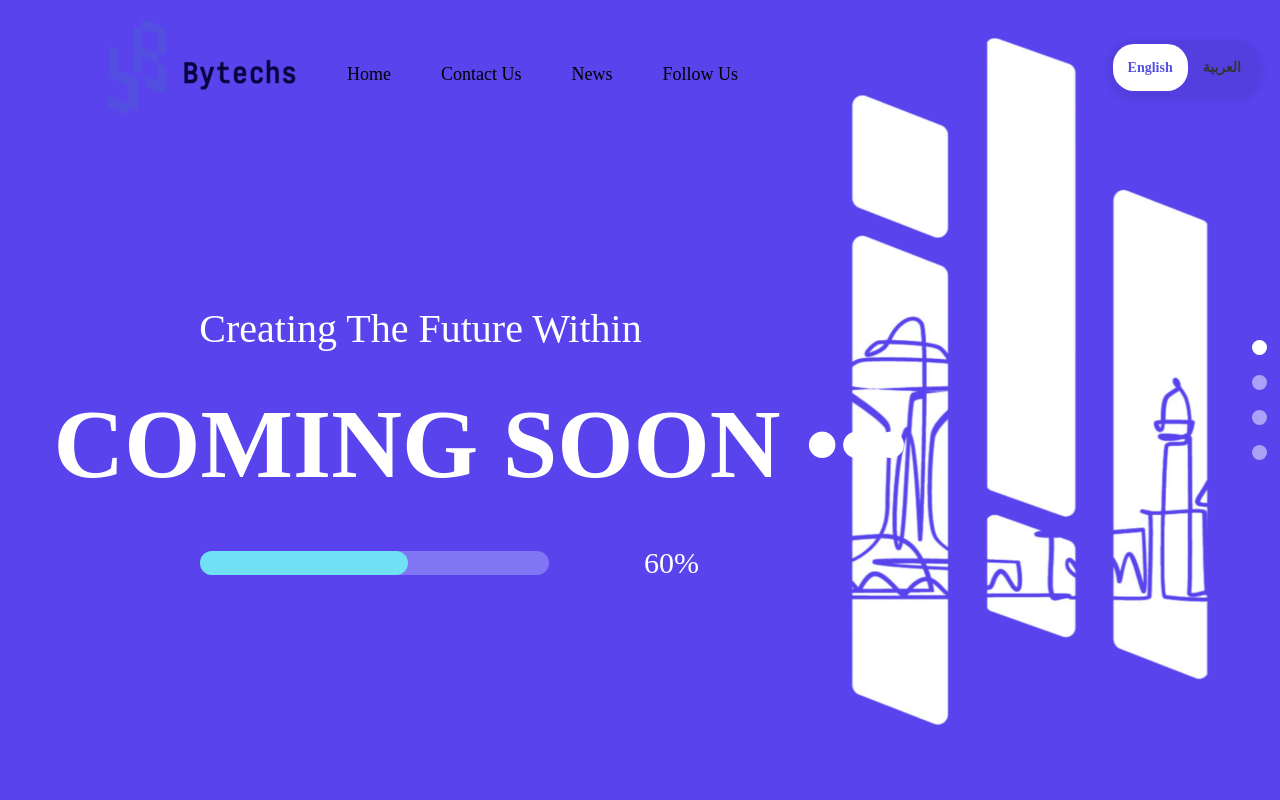
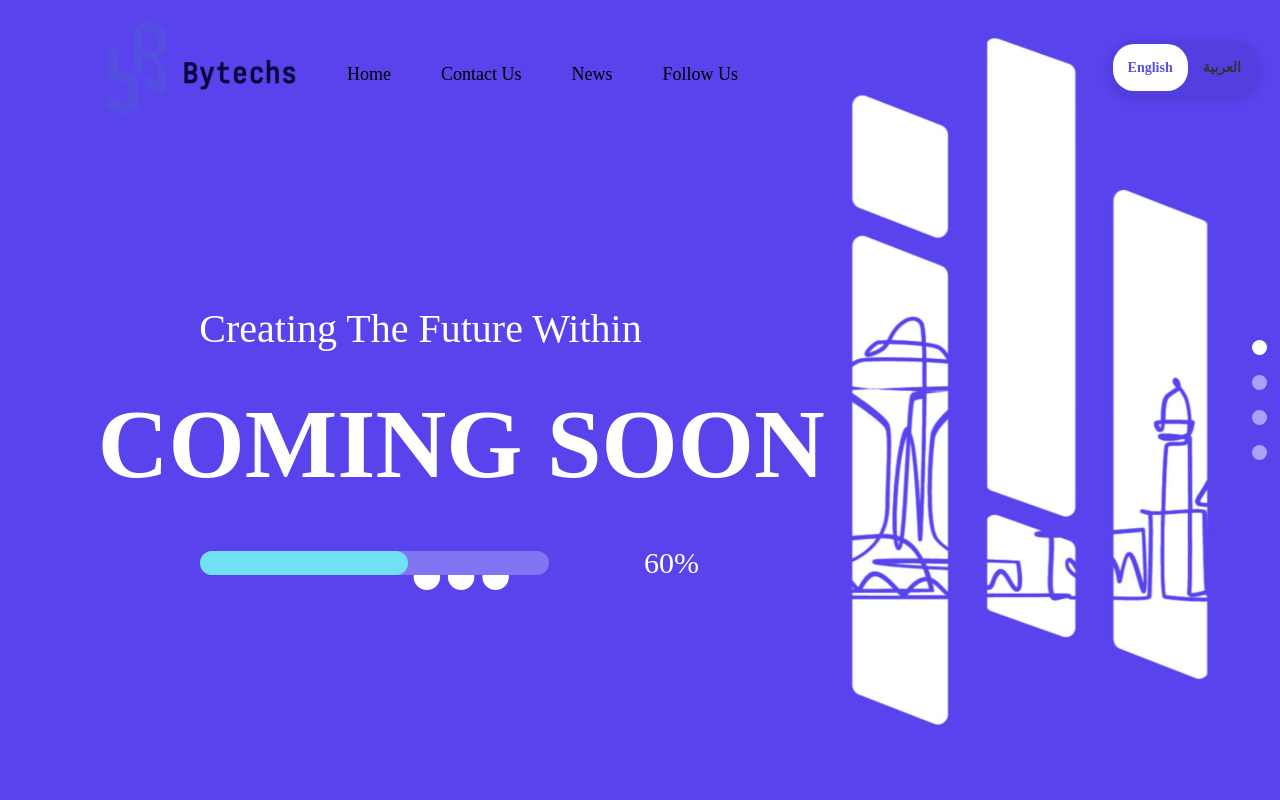
Before and after one commit to ByTechS-Platform/ByTechS-Website, a React (Create React App) app: page / in a window 1280 px wide. Shown: the top 800 px of the page. Built offline with nearby package versions, Linux system fonts and the light colour scheme; no server answers; a web font is replaced by a local one.

Commit message:
Hero's Arabic slogan changed and centered

```diff
--- a/src/Components/Hero.js
+++ b/src/Components/Hero.js
@@ -25,7 +25,7 @@ const Hero = () => {
           <p
             className="T1"
             data-en="Creating The Future Within"
-            data-ar="خلق المستقبل من الداخل"
+            data-ar="بالتقنية نبني المستقبل"
           >
             Creating The Future Within
           </p>
--- a/src/Styles/Hero.scss
+++ b/src/Styles/Hero.scss
@@ -158,8 +158,8 @@
           font-weight: 700;
           font-size: 98px;
           line-height: 132px;
-          text-align: start;
-          width: 1000px;
+          text-align: center;
+          width: 100%;
           height: 132px;
           margin: 5%;
         }
```
